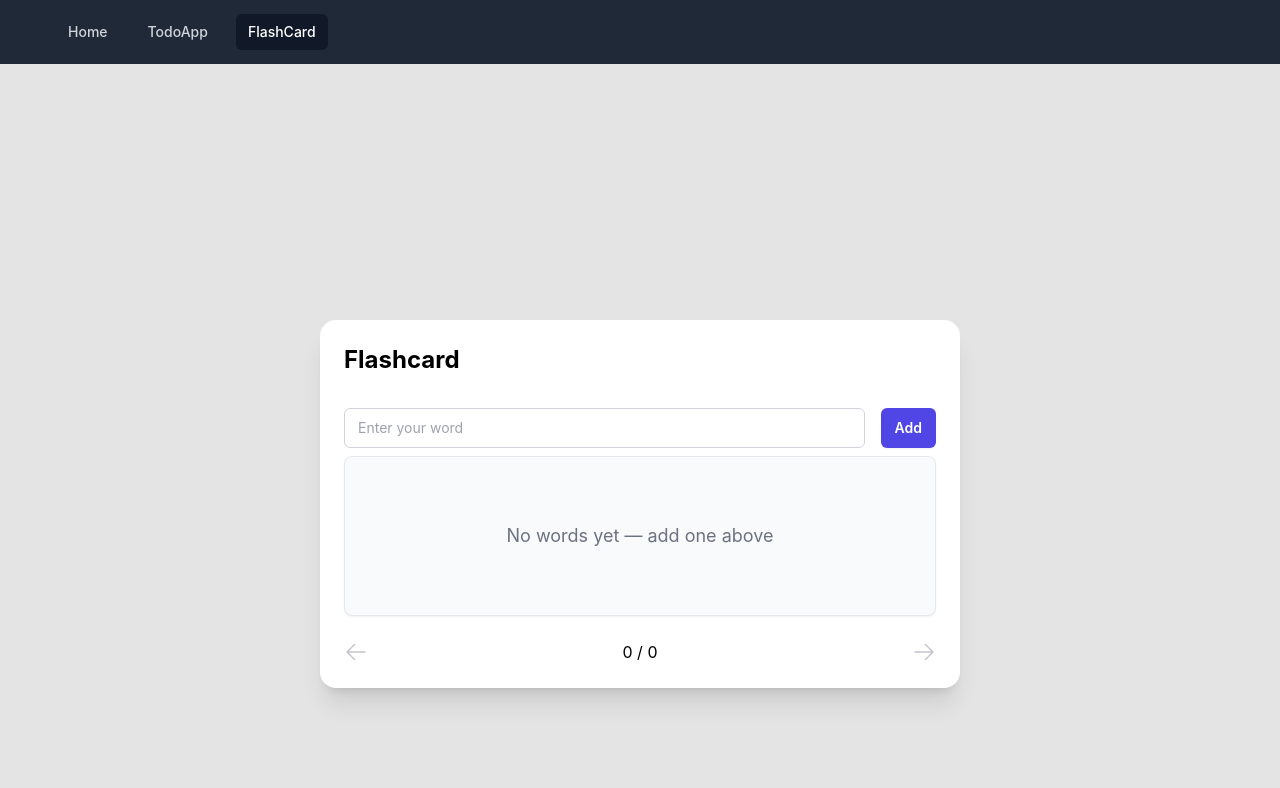
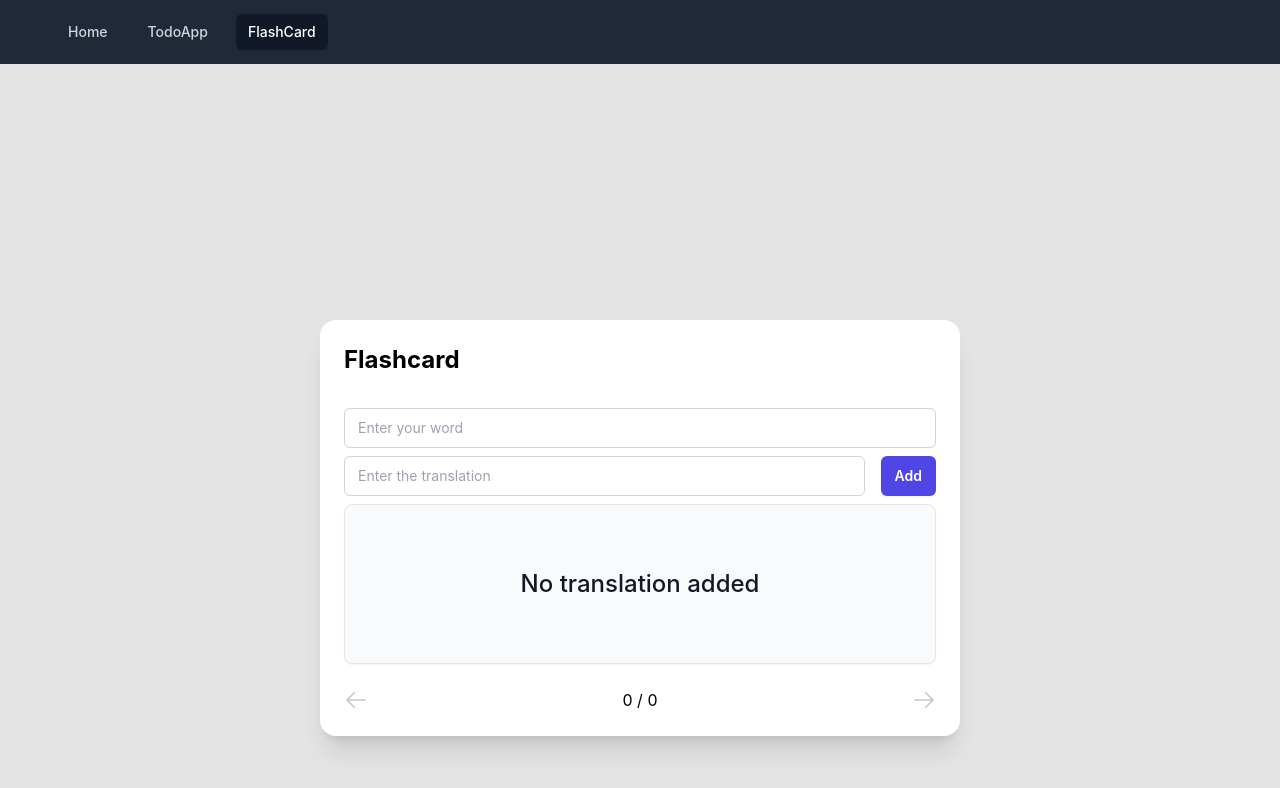
Before and after one commit to ati7697/simple-todo-app, a React (Create React App) app: page /flashcard in a window 1280 px wide. Shown: the top 788 px of the page. Built offline with nearby package versions, Linux system fonts and the light colour scheme.

Commit message:
Update Flashcard.jsx

```diff
--- a/src/components/Flashcard.jsx
+++ b/src/components/Flashcard.jsx
@@ -6,9 +6,14 @@ export default class Flashcard extends Component {
     constructor(props) {
         super(props);
         const savedWords = JSON.parse(localStorage.getItem('flashcard_words')) || [];
+        const savedTranslations = JSON.parse(localStorage.getItem('flashcard_translations')) || [];
+
         this.state = {
             words: savedWords,
             newWord: '',
+            translations: savedTranslations,
+            newTranslation: '',
+            showTranslation: false,
             currentIndex: savedWords.length ? 0 : 0,
         };
 
@@ -21,6 +26,18 @@ export default class Flashcard extends Component {
                     words: newWords,
                     newWord: '',
                     currentIndex: newWords.length - 1, // show the newly added word
+                };
+            });
+        }
+
+        this.addTranslation = (event) => {
+            event.preventDefault();
+            this.setState(prevState => {
+                const newTranslations = [...prevState.translations, prevState.newTranslation];
+                localStorage.setItem('flashcard_translations', JSON.stringify(newTranslations));
+                return {
+                    translations: newTranslations,
+                    newTranslation: '',
                 };
             });
         }
@@ -45,6 +62,7 @@ export default class Flashcard extends Component {
     render() {
         const { words, currentIndex } = this.state;
         const currentWord = words.length ? words[currentIndex] : null;
+        let showTranslation = false;
 
         return (
             <div>
@@ -54,19 +72,41 @@ export default class Flashcard extends Component {
                     <form
                         action={"#"}
                         onSubmit={this.submitNewWord}
-                        className="w-full max-w-screen-sm lg:col-span-5 lg:pt-2">
+                        className="w-full space-y-2 max-w-screen-sm lg:col-span-5 lg:pt-2">
                         <div className="flex gap-x-4">
-                            <label htmlFor="email-address" className="sr-only">
-                                Email address
+                            <label
+                                htmlFor="new-word"
+                                className="sr-only"
+                            >
+                                New Word
                             </label>
                             <input
-                                id="task"
-                                name="task"
+                                id="new-word"
+                                name="new-word"
                                 type="text"
                                 required
                                 placeholder="Enter your word"
                                 value={this.state.newWord}
                                 onChange={(event) => this.setState(prev => ({...prev, newWord: event.target.value}))}
+                                autoComplete="off"
+                                className=" flex-auto rounded-md bg-white px-3.5 py-2 text-base text-gray-900 outline outline-1 -outline-offset-1 outline-gray-300 placeholder:text-gray-400 focus:outline focus:outline-2 focus:-outline-offset-2 focus:outline-indigo-600 sm:text-sm/6"
+                            />
+                        </div>
+                        <div className="flex gap-x-4">
+                            <label
+                                htmlFor="translation"
+                                className="sr-only"
+                            >
+                                Translation
+                            </label>
+                            <input
+                                id="translation"
+                                name="translation"
+                                type="text"
+                                required
+                                placeholder="Enter the translation"
+                                value={this.state.newTranslation}
+                                onChange={(event) => this.setState(prev => ({...prev, newTranslation: event.target.value}))}
                                 autoComplete="off"
                                 className="min-w-0 flex-auto rounded-md bg-white px-3.5 py-2 text-base text-gray-900 outline outline-1 -outline-offset-1 outline-gray-300 placeholder:text-gray-400 focus:outline focus:outline-2 focus:-outline-offset-2 focus:outline-indigo-600 sm:text-sm/6"
                             />
@@ -80,11 +120,15 @@ export default class Flashcard extends Component {
                     </form>
 
                     <div className="overflow-hidden bg-gray-50 h-40 border shadow-sm sm:rounded-lg">
-                        <div className="px-4 py-5 sm:p-6 flex justify-center items-center h-full">
-                            {currentWord ? (
-                                <h3 className="text-2xl font-medium text-center text-gray-900">{currentWord}</h3>
+                        <div className="px-4 py-5 sm:p-6 flex justify-center items-center h-full cursor-pointer"
+                             onClick={() => this.setState(prev => ({ showTranslation: !prev.showTranslation }))}
+                        >
+                            {! this.state.showTranslation && currentWord ? (
+                                <h3 className="text-2xl font-medium text-center text-gray-900">
+                                    {currentWord}
+                                </h3>
                             ) : (
-                                <h3 className="text-lg text-center text-gray-500">No words yet — add one above</h3>
+                                <h3 className="text-2xl font-medium text-center text-gray-900">{this.state.translations[currentIndex] || 'No translation added'}</h3>
                             )}
                         </div>
                     </div>
```
